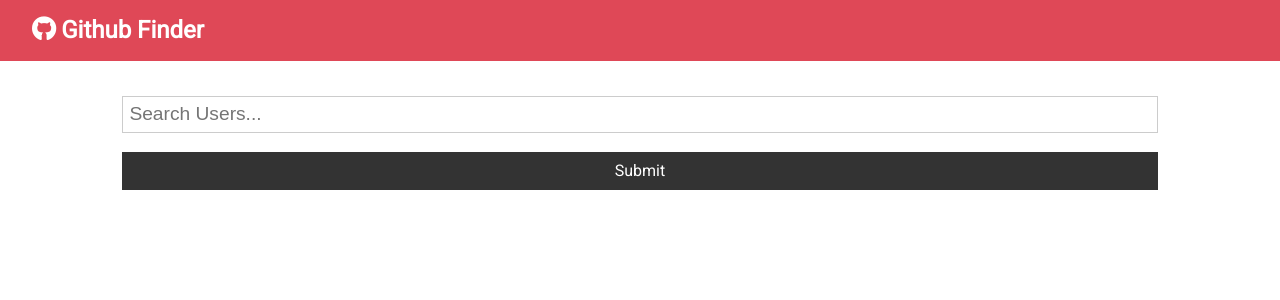
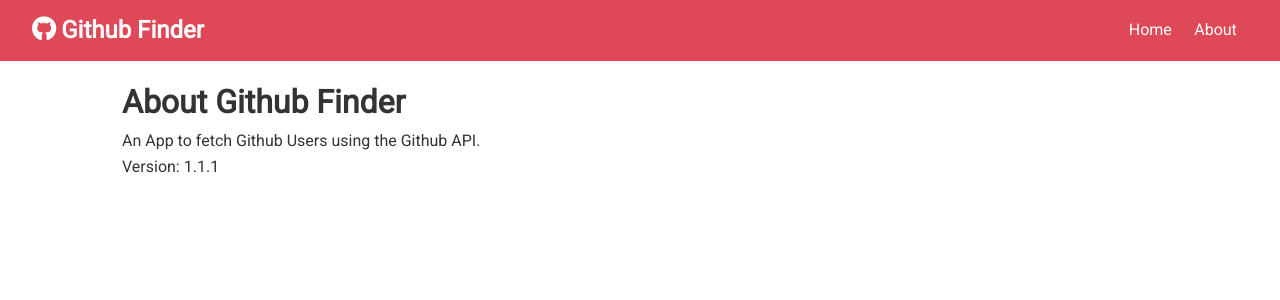
Before and after one commit to gerardinhoo/github_finder, a React (Create React App) app: page /about in a window 1280 px wide. Shown: the top 300 px of the page. Built offline with nearby package versions, Linux system fonts and the light colour scheme.

Commit message:
Implemented react-router to switch pages from home to about

```diff
--- a/package.json
+++ b/package.json
@@ -6,6 +6,7 @@
     "axios": "^0.19.0",
     "react": "^16.8.6",
     "react-dom": "^16.8.6",
+    "react-router-dom": "^5.0.1",
     "react-scripts": "3.0.1"
   },
   "scripts": {
--- a/src/App.js
+++ b/src/App.js
@@ -1,8 +1,10 @@
-import React, { Component } from "react";
+import React, { Fragment, Component } from "react";
+import { BrowserRouter as Router, Switch, Route } from "react-router-dom";
 import Navbar from "./components/layout/Navbar";
 import Users from "./components/users/Users";
 import Search from "./components/users/Search";
 import Alert from "./components/layout/Alert";
+import About from "./components/pages/About";
 import axios from "axios";
 import "./App.css";
 
@@ -54,10 +56,17 @@
   render() {
     const { loading, users } = this.state;
     return (
-      <div>
+      <Router>
+        <div className="App">
           <Navbar />
           <div className="container">
             <Alert alert={this.state.alert} />
+            <Switch>
+              <Route
+                exact
+                path="/"
+                render={props => (
+                  <Fragment>
                     <Search
                       searchUsers={this.searchUsers}
                       clearUsers={this.clearUsers}
@@ -65,8 +74,14 @@
                       setAlert={this.setAlert}
                     />
                     <Users loading={loading} users={users} />
+                  </Fragment>
+                )}
+              />
+              <Route exact path="/about" component={About} />
+            </Switch>
           </div>
         </div>
+      </Router>
     );
   }
 }
--- a/src/components/layout/Navbar.js
+++ b/src/components/layout/Navbar.js
@@ -1,4 +1,5 @@
 import React from "react";
+import { Link } from "react-router-dom";
 import PropTypes from "prop-types";
 
 const Navbar = ({ icon, title }) => {
@@ -7,6 +8,14 @@
       <h1>
         <i className={icon} /> {title}
       </h1>
+      <ul>
+        <li>
+          <Link to="/">Home</Link>
+        </li>
+        <li>
+          <Link to="/about">About</Link>
+        </li>
+      </ul>
     </nav>
   );
 };
--- /dev/null
+++ b/src/components/pages/About.js
@@ -0,0 +1,13 @@
+import React, { Fragment } from "react";
+
+const About = () => {
+  return (
+    <Fragment>
+      <h1>About Github Finder</h1>
+      <p>An App to fetch Github Users using the Github API.</p>
+      <p>Version: 1.1.1</p>
+    </Fragment>
+  );
+};
+
+export default About;
```
Also changed, not shown: 1 other file (tests, documents, lock files or other folders). Lines whose indentation alone changed are shown as unchanged.
